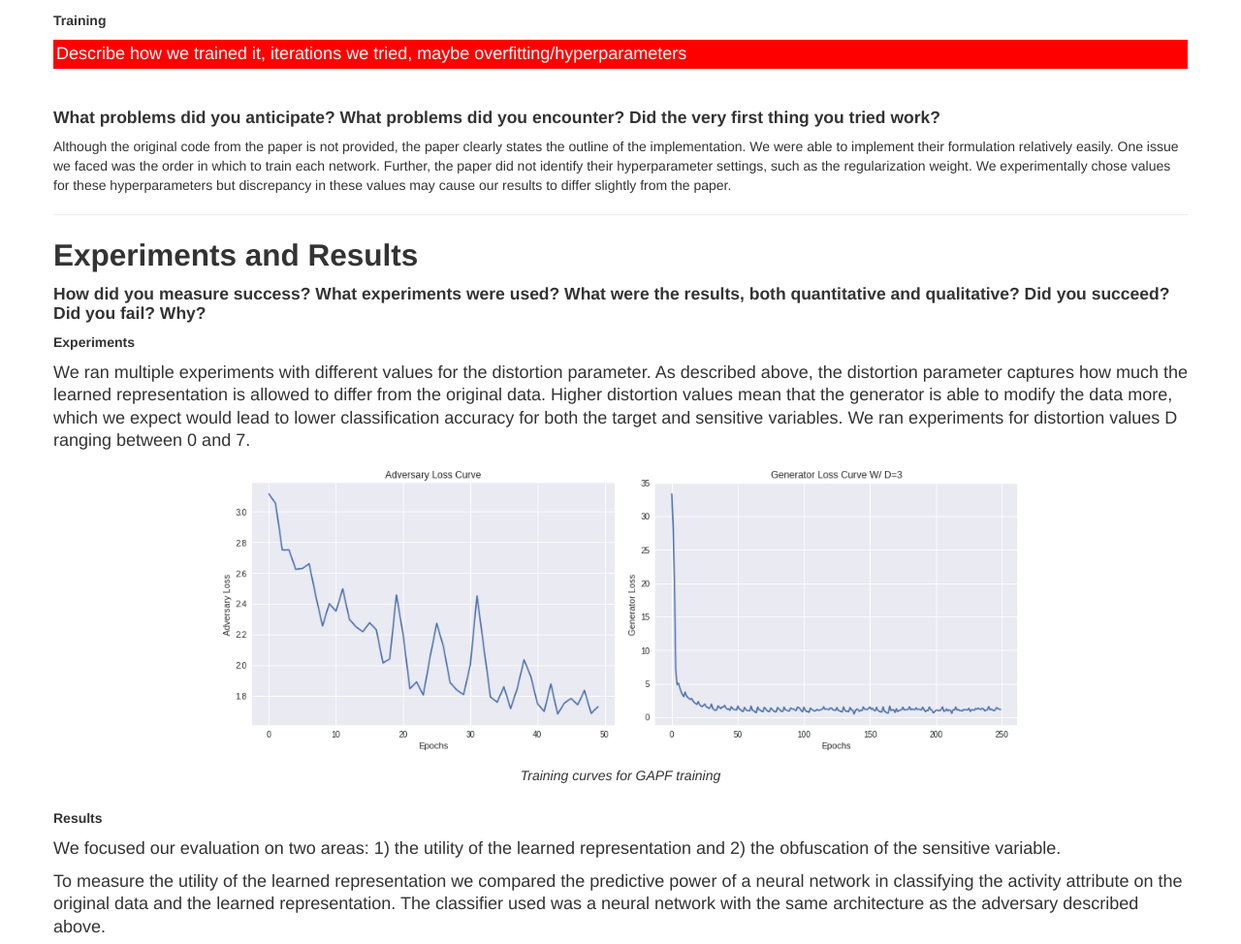
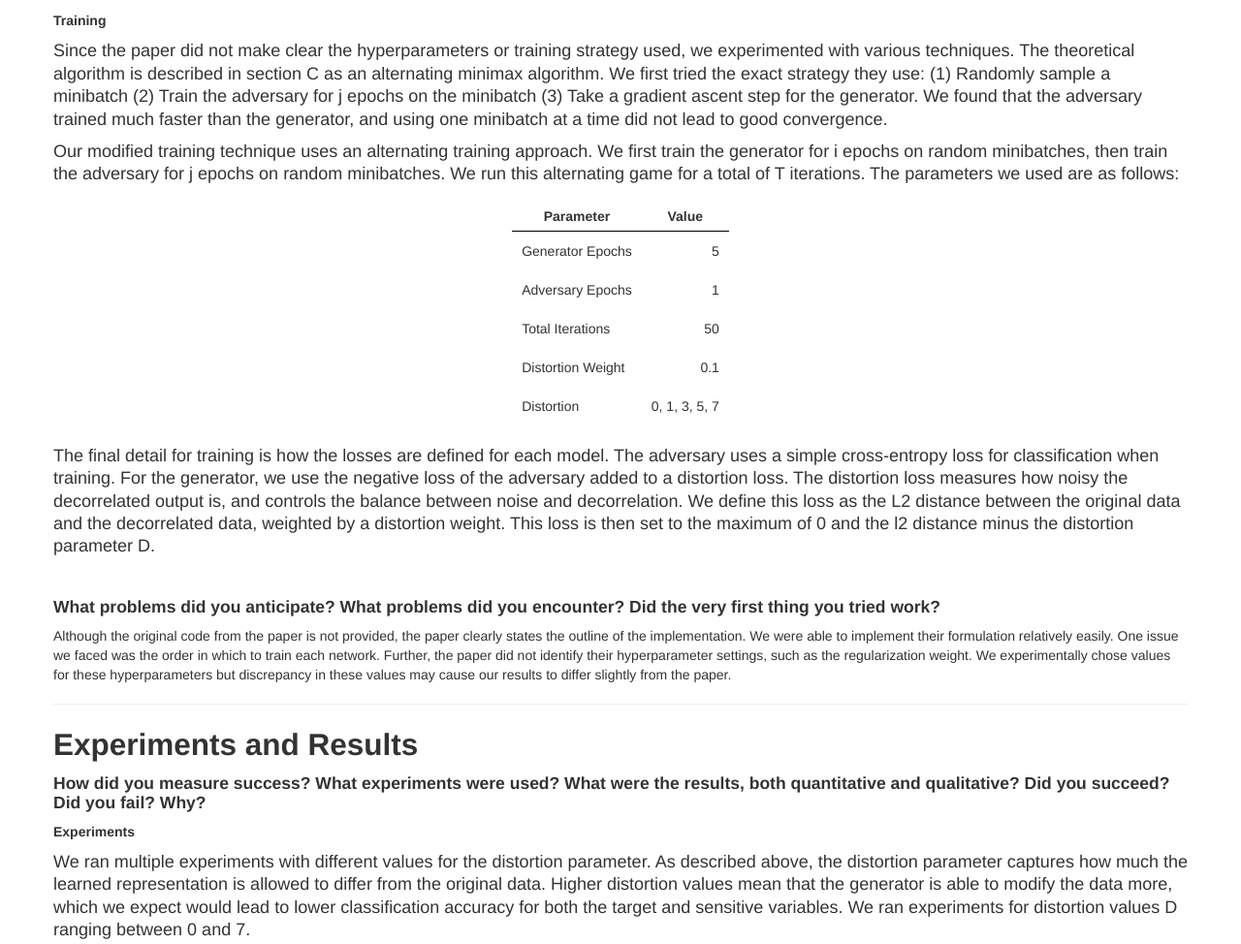
Before and after one commit to cabreraalex/private-fair-GAN, a plain HTML site: page index.html in a window 1280 px wide. Shown: the part 2667-3641 px from the top of the page at 97% size. Drawn offline with Linux system fonts and the light colour scheme.

Commit message:
added training details

```diff
--- a/css/custom.css
+++ b/css/custom.css
@@ -25,3 +25,20 @@ figcaption {
     color:white;
     padding: 3px;
 }
+
+table {
+    margin: 20px auto;
+}
+
+.right {
+    text-align: right;
+}
+
+td {
+    padding: 10px;
+}
+
+th {
+    padding-bottom: 5px;
+    border-bottom: 1px solid black;
+}
--- a/index.html
+++ b/index.html
@@ -290,7 +290,53 @@
                     </figure>
                 </div>
                 <h5>Training</h5>
-                <p class="todo">Describe how we trained it, iterations we tried, maybe overfitting/hyperparameters</p>
+                    <p>
+                    Since the paper did not make clear the hyperparameters or training strategy used, we experimented
+                    with various techniques. The theoretical algorithm is described in section C as an alternating minimax
+                    algorithm. We first tried the exact strategy they use: (1) Randomly sample a minibatch
+                    (2) Train the adversary for j epochs on the minibatch (3) Take a gradient ascent step for the generator. We found that the adversary
+                    trained much faster than the generator, and using one minibatch at a time did not lead to good convergence.
+                    </p>
+                    <p>
+                    Our modified training technique uses an alternating training approach. We first train the generator for
+                    i epochs on random minibatches, then train the adversary for j epochs on random minibatches. We run this alternating
+                    game for a total of T iterations. The parameters we used are as follows:
+                    </p>
+                    <table>
+                        <tr>
+                            <th>Parameter</th>
+                            <th>Value</th>
+                        </tr>
+                        <tr>
+                            <td>Generator Epochs</td>
+                            <td class="right">5</td>
+                        </tr>
+                        <tr>
+                            <td>Adversary Epochs</td>
+                            <td class="right">1</td>
+                        </tr>
+                        <tr>
+                            <td>Total Iterations</td>
+                            <td class="right">50</td>
+                        </tr>
+                        <tr>
+                            <td>Distortion Weight</td>
+                            <td class="right">0.1</td>
+                        </tr>
+                        <tr>
+                            <td>Distortion</td>
+                            <td class="right">0, 1, 3, 5, 7</td>
+                        </tr>
+                    </table>
+                <p>
+                    The final detail for training is how the losses are defined for each model.
+                    The adversary uses a simple cross-entropy loss for classification when training.
+                    For the generator, we use the negative loss of the adversary added to a distortion loss.
+                    The distortion loss measures how noisy the decorrelated output is, and controls the balance
+                    between noise and decorrelation. We define this loss as the L2 distance between the original
+                    data and the decorrelated data, weighted by a distortion weight. This loss is then set to the
+                    maximum of 0 and the l2 distance minus the distortion parameter D.
+                </p>
                 <br>
                 <h4>What problems did you anticipate? What problems did you
                     encounter? Did the very first thing you tried
@@ -393,7 +439,7 @@
                   The second chart visualizes the data in a slightly different manner,
                   emphasizing the rate of degradation for each classification for
                   different distortion values. We can see that the adversary's classification
-                  accuracy degrades much quicker than the activity classifciation
+                  accuracy degrades much quicker than the activity classification
                   accuracy. Further, we see that for higher distortion values
                   the generator is able to learn a representation that hides
                   the sensitive attribute fairly well while only sacrificing minimal
```
